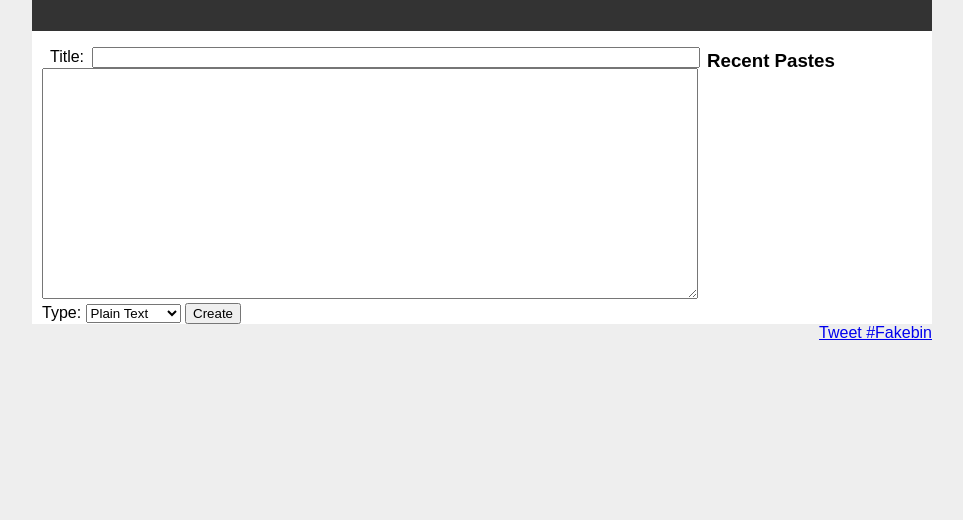
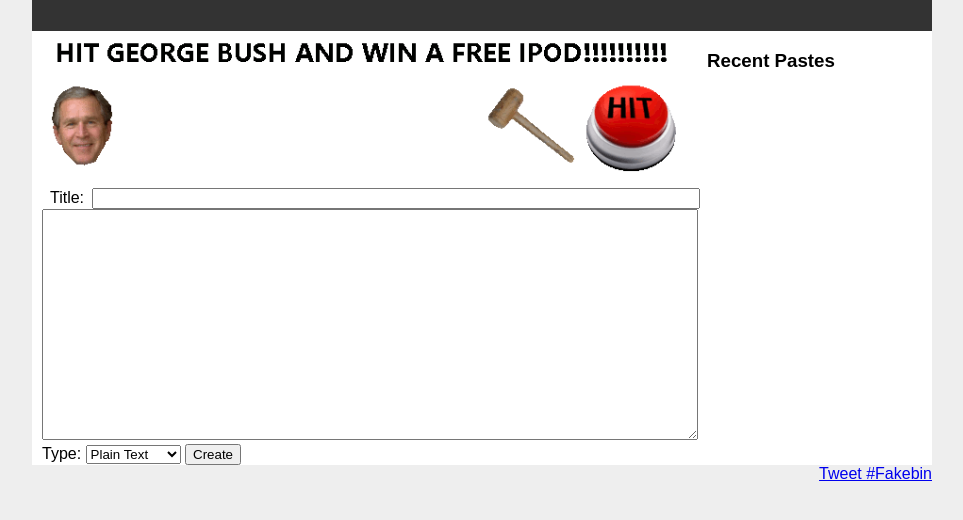
Before and after one commit to DanH42/IT353_M-2, a website: page WebContent/index.html in a window 1280 px wide. Shown: the part 82-602 px from the top of the page, without its empty margins (158-1121 px from the left). Drawn offline with nearby package versions, Linux system fonts and the light colour scheme; no server answers.

Commit message:
Display a random ad on page load

```diff
--- a/WebContent/index.html
+++ b/WebContent/index.html
@@ -15,6 +15,11 @@
 		<header>
 			<h1><a href=".">Fakebin</a></h1>
 		</header>
+		<div id="sidebar">
+			<h3>Recent Pastes</h3>
+			<div id="recent"></div>
+		</div>
+		<img id="ad" src="about:blank" />
 		<form id="newPaste">
 			<label for="title">Title: </label><input type="text" id="title" /><br />
 			<textarea id="paste" rows="15" cols="20"></textarea><br />
@@ -56,10 +61,6 @@
 			</div>
 			<pre class="text"></pre>
 		</div>
-		<div id="sidebar">
-			<h3>Recent Pastes</h3>
-			<div id="recent"></div>
-		</div>
 		<div class="clear"></div>
 		<div class = "twitter">
 			<a href="https://twitter.com/intent/tweet?button_hashtag=Fakebin&text=Fakebin%20is%20cool!" class="twitter-hashtag-button" data-size="large">Tweet #Fakebin</a>
--- a/WebContent/pastes.js
+++ b/WebContent/pastes.js
@@ -19,10 +19,14 @@
 	"xml": "shBrushXml"
 };
 
+var ads = ["Ads/ad1.gif", "Ads/ad2.gif", "Ads/ad3.gif", "Ads/ad4.gif", "Ads/ad5.gif"];
+
 var intendedAction;
 
 $(function(){
 	getRecentPastes();
+
+	$("#ad").prop("src", ads[Math.floor(Math.random() * ads.length)]);
 
 	var query = getURLQuery();
 	if(query.id){
--- a/WebContent/style.css
+++ b/WebContent/style.css
@@ -25,6 +25,12 @@
 header a, header a:visited{
 	color: white;
 	text-decoration: none;
+}
+
+#ad{
+	float: left;
+	display: block;
+	max-width: 660px;
 }
 
 .clear{
```
